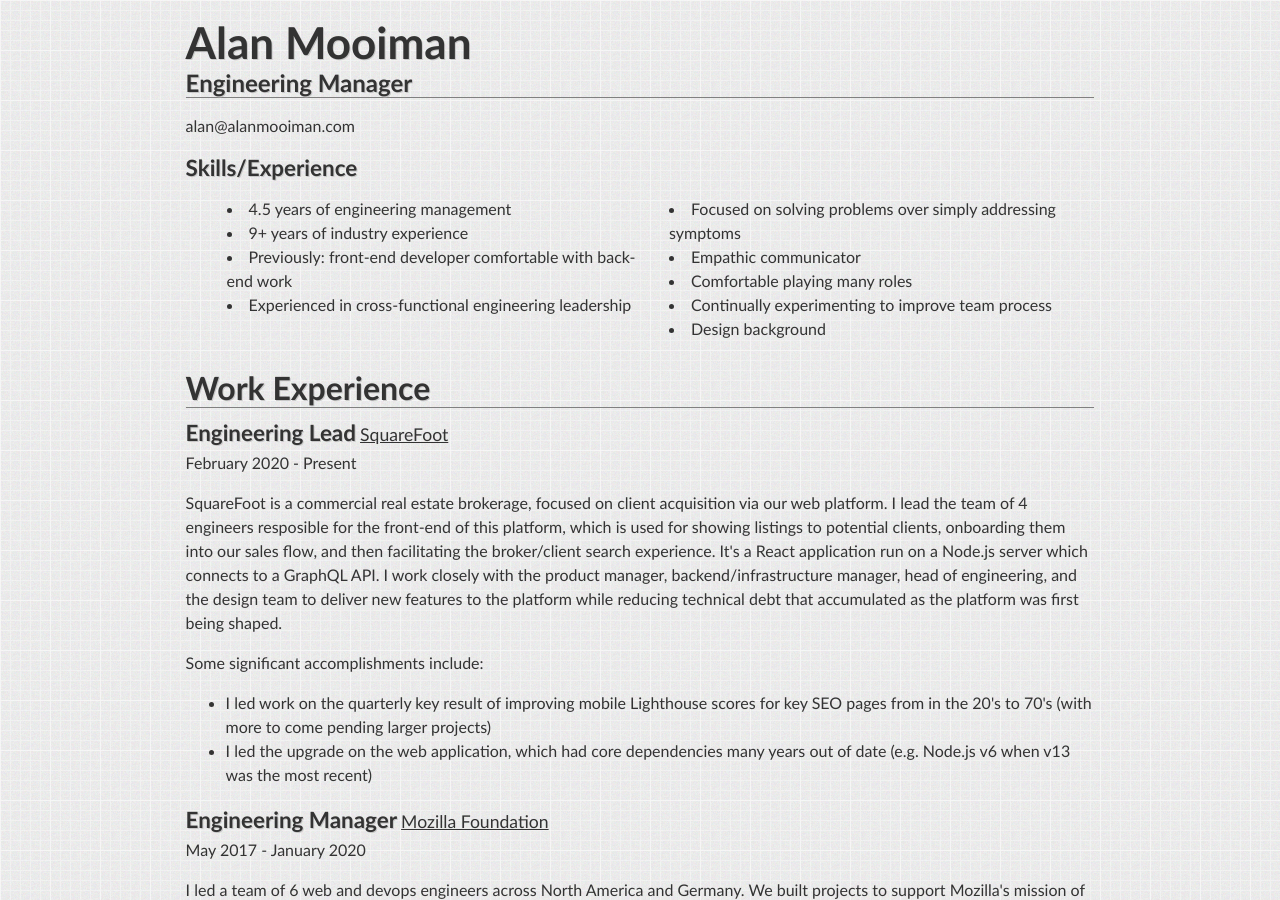
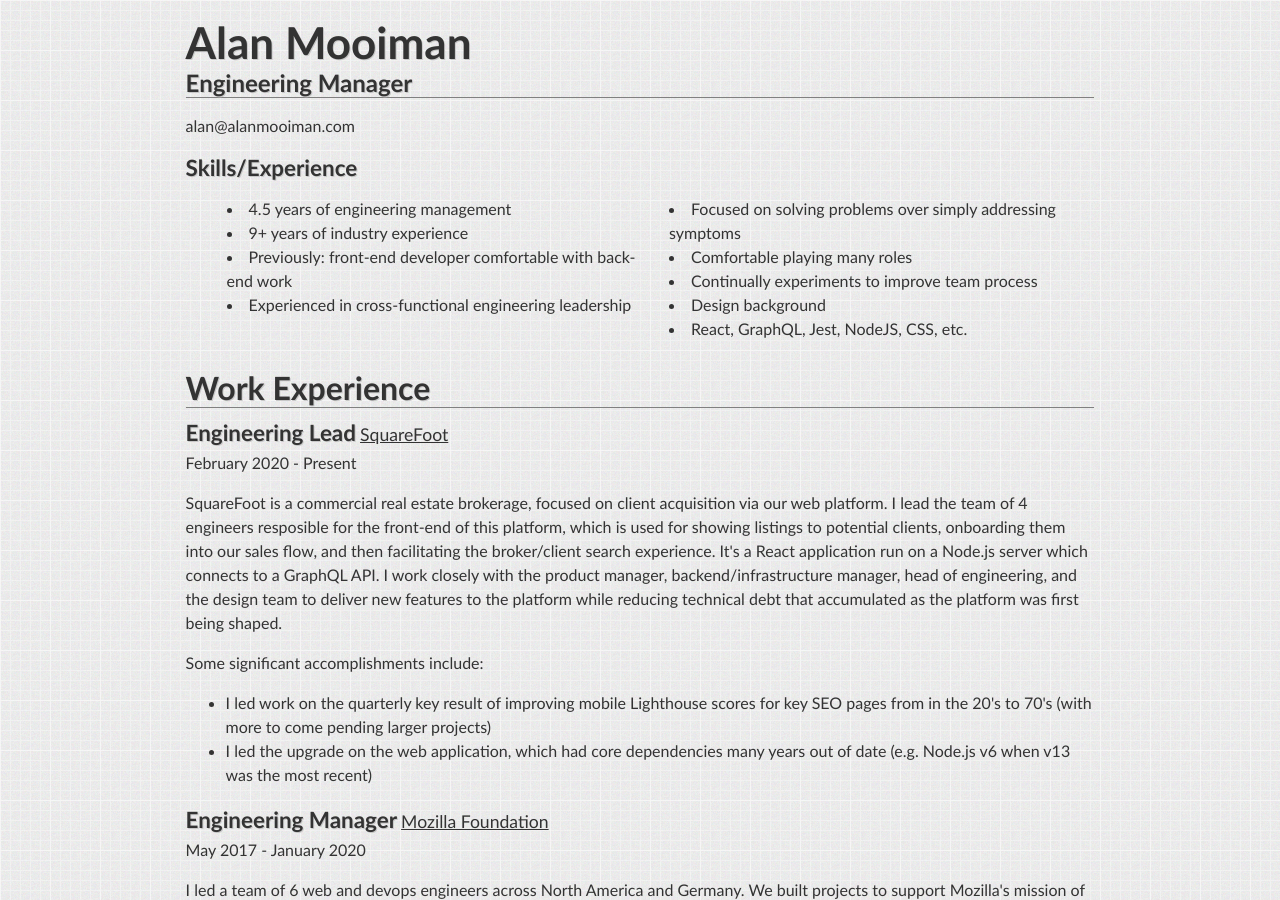
Before and after one commit to alanmoo/alanmooiman-dot-com, a Jekyll site: the page resume/index.html, which Jekyll copies as it is, in a window 1280 px wide and 900 px high. Built offline with Jekyll 4.4.1, drawn with Linux system fonts in a browser that asks for light colours.

Commit message:
Add tech stack to skills

```diff
--- a/resume/index.html
+++ b/resume/index.html
@@ -58,12 +58,12 @@
 					<li>Previously: front-end developer comfortable with back-end work</li>
 					<li>Experienced in cross-functional engineering leadership</li>
 					<li>Focused on solving problems over simply addressing symptoms</li>
-					<li>Empathic communicator</li>
 					<li>Comfortable playing many roles</li>
-					<li>Continually experimenting to improve team process</li>
+					<li>Continually experiments to improve team process</li>
 					<!-- <li>Familiar with Mac/iOS development</li> -->
 					<!-- <li><em>Firm believer in progressive enhancement and building modular code</em></li> -->
 					<li>Design background</li>
+					<li>React, GraphQL, Jest, NodeJS, CSS, etc.</li>
 				</ul>
 			</section>
 			<section>
```
